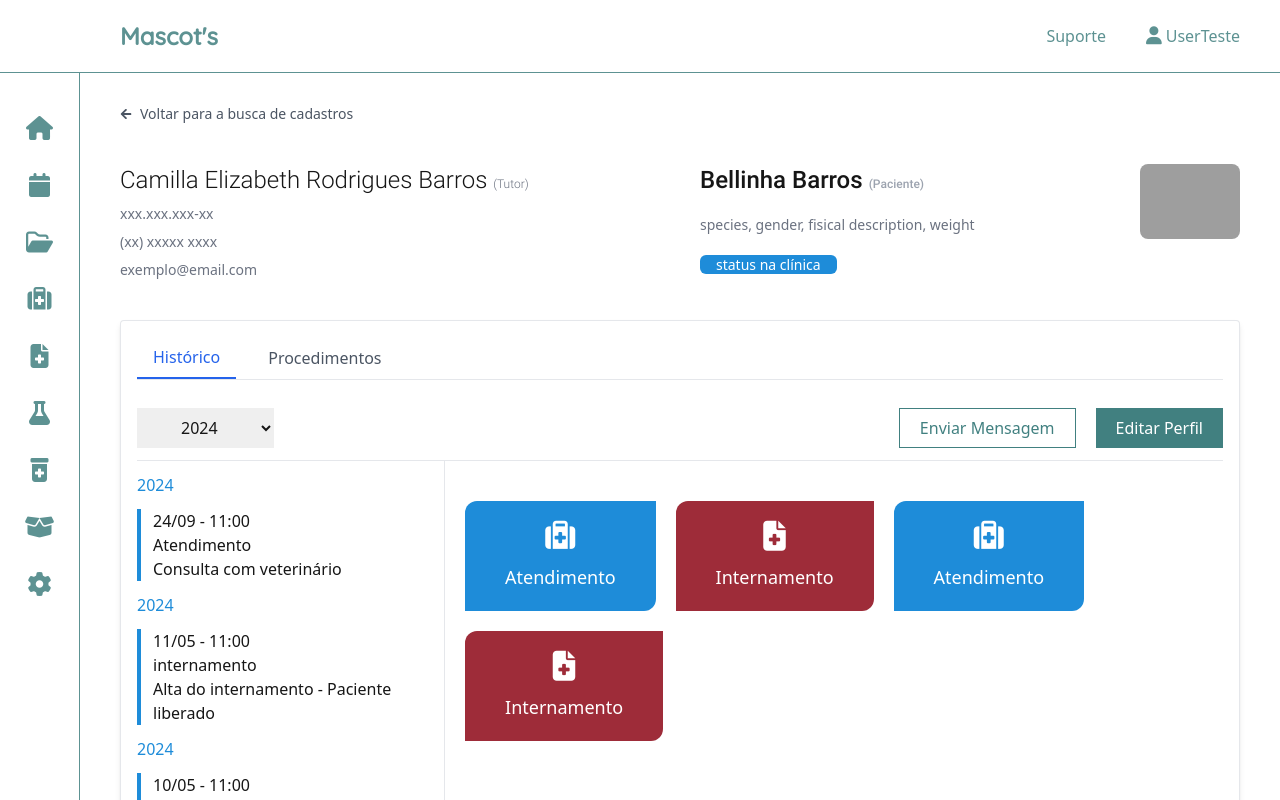
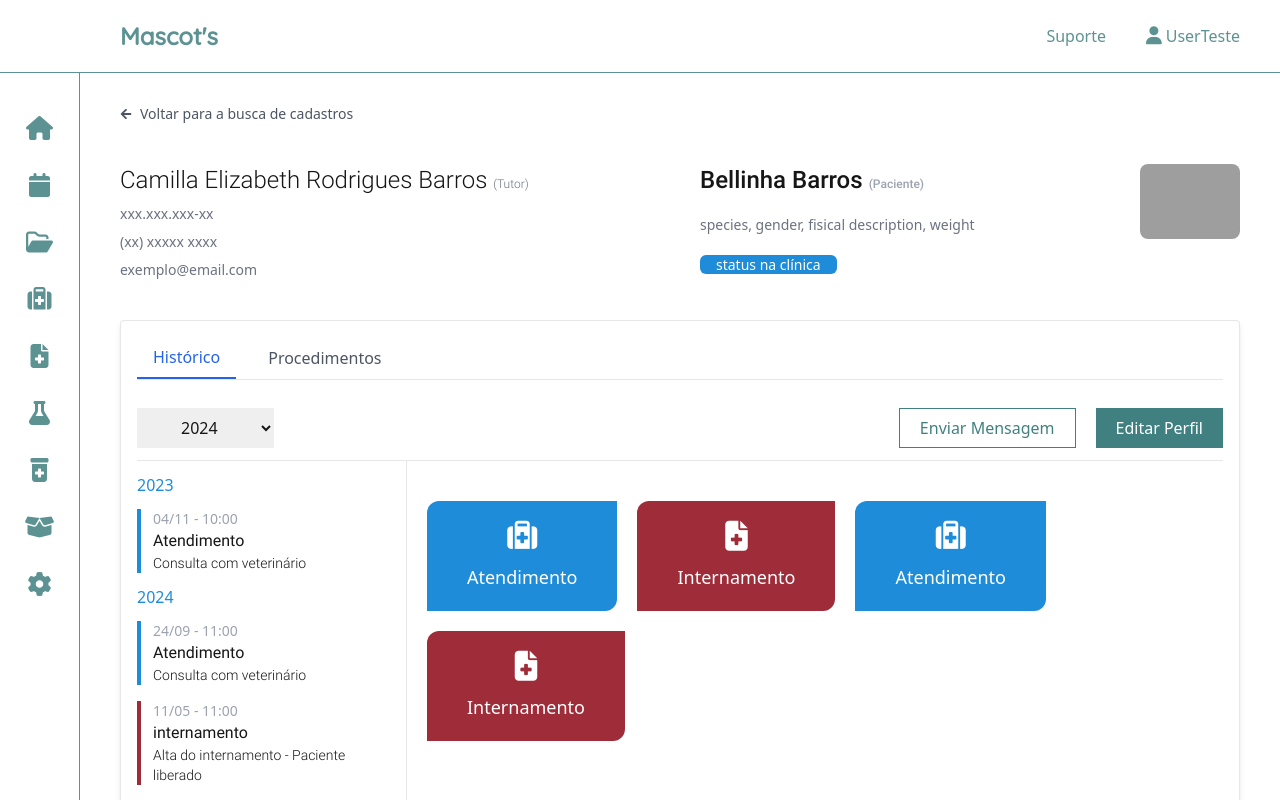
Before and after one commit to softexrecifepe/PI-MASCOTS-TURMA-09-EQUIPE-01, a Next.js app: page /registers/patient-profile in a window 1280 px wide. Built offline with nearby package versions, Linux system fonts and the light colour scheme; grey boxes are pictures that could not be loaded.

Commit message:
refactor: ajusta lista de dados do histórico.

```diff
--- a/src/app/components/ui/tabs/profileTab.tsx
+++ b/src/app/components/ui/tabs/profileTab.tsx
@@ -9,7 +9,10 @@ type YearsType = {
 };
 
 export default function ProfileTab() {
+  // estado para a aba ativa
   const [activeTab, setActiveTab] = useState("Histórico");
+  // estado para o ano selecionado
+  const [selectedYear, setSelectedYear] = useState("");
 
   const years: YearsType[] = [
     {
@@ -49,6 +52,39 @@ export default function ProfileTab() {
     },
   ];
 
+  // para agrupar items por ano
+  const groupedYears = years.reduce(
+    (acc: Record<string, YearsType[]>, item: YearsType) => {
+      if (!acc[item.year]) {
+        acc[item.year] = []; // Inicializa o array para o ano específico
+      }
+      acc[item.year].push(item); // Adiciona o item ao array do ano
+      return acc;
+    },
+    {} as Record<string, YearsType[]>
+  );
+
+  // para setar o ano atual
+  const currentYear = new Date().getFullYear().toString();
+
+  // // Dados a serem exibidos conforme o ano selecionado
+  // const displayedData = selectedYear ? groupedYears[selectedYear] || [] : years;
+
+  // função para determinar uma cor de borda de acordo com o tipo de serviço
+  const getBorderColor = (type: string) => {
+    const normalizedType = type.toLowerCase();
+
+    const typeMap: Record<string, string> = {
+      atendimento: "border-tuftsBlue",
+      internamento: "border-auburn",
+      exames: "border-redCrayola",
+      prescrições: "border-grape",
+      peso: "border-gamboge",
+    };
+
+    return typeMap[normalizedType] || "border-gray-400";
+  };
+
   return (
     <div className="border w-full p-4 bg-white border-b-2 shadow-md rounded">
       <div className="flex space-x-4 border-b w-full">
@@ -78,10 +114,20 @@ export default function ProfileTab() {
           {activeTab === "Histórico" && (
             <div>
               <form>
-                <select value="" className="px-10 py-2">
-                  {years.map((option, index) => (
-                    <option key={index}>{option.year}</option>
-                  ))}
+                <select
+                  value={selectedYear}
+                  onChange={(e) => setSelectedYear(e.target.value)}
+                  className="px-10 py-2"
+                >
+                  {[currentYear, ...Object.keys(groupedYears)]
+                    .filter(
+                      (value, index, self) => self.indexOf(value) === index
+                    )
+                    .map((year, index) => (
+                      <option key={index} value={year}>
+                        {year}
+                      </option>
+                    ))}
                 </select>
               </form>
             </div>
@@ -104,20 +150,38 @@ export default function ProfileTab() {
         {activeTab === "Histórico" && (
           <div className="flex flex-row">
             <div className="border-r w-fit pr-10 flex flex-col">
-              {years.map((item, index) => (
+              {Object.keys(groupedYears).map((year, index) => (
                 <div key={index}>
-                  <div className="py-3 text-tuftsBlue">{item.year}</div>
-                  <div className="flex flex-col border-l-4 border-tuftsBlue">
-                    <span className="pl-3">
-                      {item.date} - {item.hour}
-                    </span>
-                    <span className="pl-3">{item.type}</span>
-                    <span className="pl-3">{item.reason}</span>
-                  </div>
+                  {/* Exibir o ano apenas uma vez */}
+                  {(selectedYear === "" || selectedYear === year) && (
+                    <div>
+                      <div className="py-3 text-tuftsBlue">{year}</div>
+                      <div className="flex flex-col gap-4">
+                        {groupedYears[year].map((item, index) => (
+                          <div
+                            key={index}
+                            className={`flex flex-col border-l-4 ${getBorderColor(
+                              item.type
+                            )}`}
+                          >
+                            <span className="pl-3 text-gray-400 text-sm">
+                              {item.date} - {item.hour}
+                            </span>
+                            <span className="pl-3 roboto-regular">
+                              {item.type}
+                            </span>
+                            <span className="pl-3 roboto-light text-sm">
+                              {item.reason}
+                            </span>
+                          </div>
+                        ))}
+                      </div>
+                    </div>
+                  )}
                 </div>
               ))}
             </div>
-            {/* <!-- Primeira linha --> */}
+            {/* Primeira linha */}
             <div className="py-10 px-5">
               <div className="flex flex-row flex-wrap gap-5">
                 <div className="flex flex-col flex-wrap gap-3 bg-tuftsBlue px-10 py-5 rounded-tl-xl rounded-br-xl justify-center items-center">
@@ -138,9 +202,9 @@ export default function ProfileTab() {
                 </div>
               </div>
             </div>
-            {/* <!-- Segunda linha --> */}
+            {/* Segunda linha */}
             <div className="py-5 px-5">
-              <div className="flex flex-row  flex-wrap gap-5"></div>
+              <div className="flex flex-row flex-wrap gap-5"></div>
             </div>
           </div>
         )}
```
